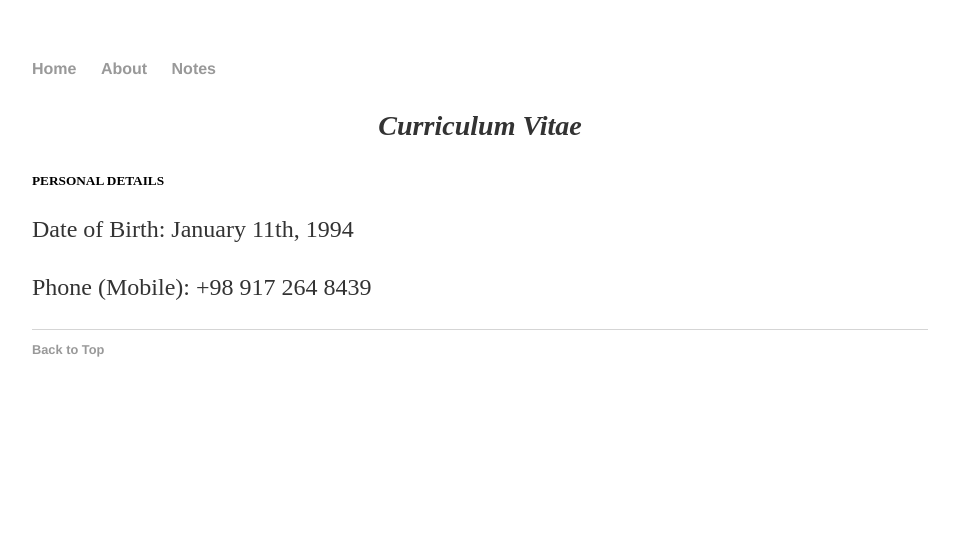
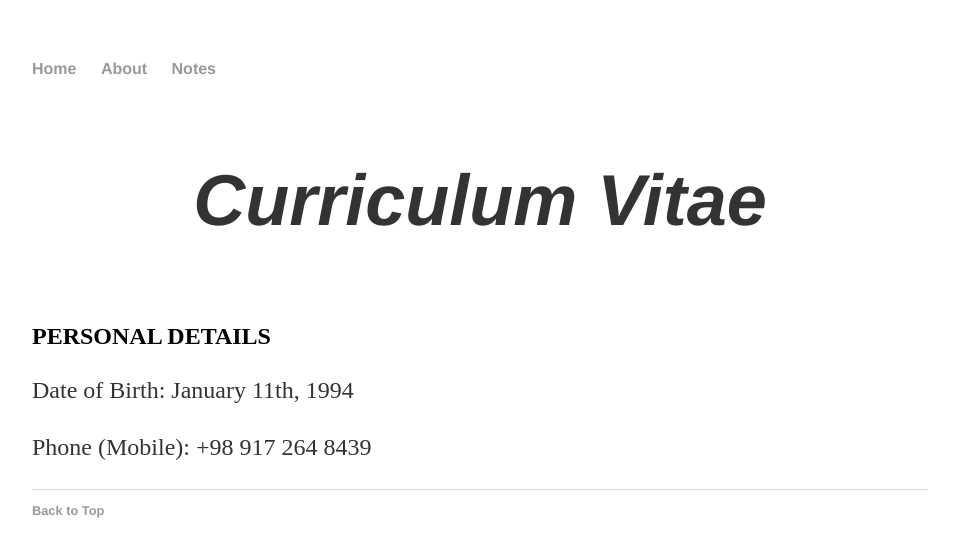
Before and after one commit to mrrezaie/mrrezaie.github.io, a Jekyll site: the page built from about/cv.html, in a window 1280 px wide. Shown: the top 557 px of the page, without its empty margins (160-1119 px from the left). Built offline with Jekyll 4.4.1, drawn with Linux system fonts in a browser that asks for light colours.

Commit message:
Update cv.html

```diff
--- a/about/cv.html
+++ b/about/cv.html
@@ -3,8 +3,8 @@ layout: default
 title: CV
 ---
 
-<h3 id="-p-align-center-curriculum-vitae-p-"><em><p align="center">Curriculum Vitae</p></em></h3>
+<h1 id="-p-align-center-curriculum-vitae-p-"><em><p align="center">Curriculum Vitae</p></em></h1>
 
-<h5>PERSONAL DETAILS</h5>
+<h2>PERSONAL DETAILS</h2>
 <p>Date of Birth: January 11th, 1994</p>
 <p>Phone (Mobile): +98 917 264 8439</p>
```
